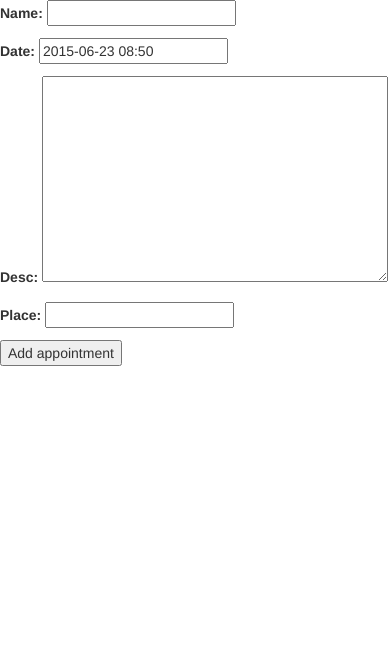
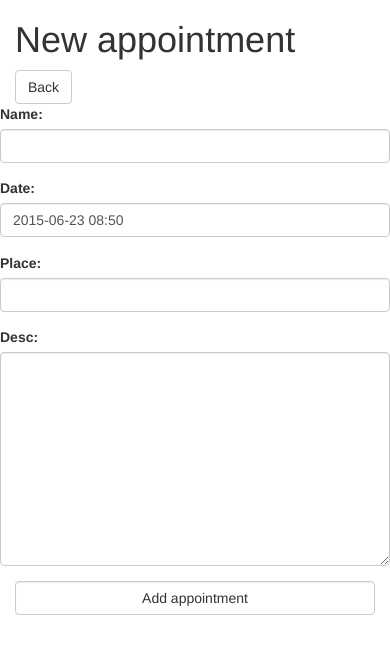
Before and after one commit to DimaWittmann/commute-together, a Django app: page /meeting/new/ in a window 390 px wide. Shown: the top 654 px of the page. Run offline with Django 3.2, Linux system fonts and the light colour scheme; some libraries are stand-ins or nearby versions.

Commit message:
styled pages

```diff
--- a/commute_together/commute_together/templates/new_meeting.html
+++ b/commute_together/commute_together/templates/new_meeting.html
@@ -2,16 +2,61 @@
 
 {% block title %}New meeting{% endblock %}
 {% block content %}
-	<form action="/meeting/new/" method="POST">
+<div class="container">
+
+	<h1>New appointment</h1>
+
+	<div class="row">
+		<div class="col-md-2">
+			<a href="/meeting/"class="btn btn-default" type="submit">Back </a>
+		</div>
+	</div>
+
+	<form action="/meeting/new/" method="POST" role="form" class="form-horizontal">
 		{% csrf_token %}
-		{{ form.as_p }}
-		<input type="submit" value="Add appointment">
+
+			<div class="form-group">
+				{{ form.name.errors }}
+				{{ form.name.label_tag }}
+				{{ form.name }}
+			</div>
+
+			<div class="row">
+				<div class="form-group col-sm-5">
+					{{ form.date.errors }}
+					{{ form.date.label_tag }}
+					{{ form.date }}
+				</div>
+				<div class="col-sm-2"></div>
+				<div class="form-group  col-sm-5">
+					{{ form.place.errors }}
+					{{ form.place.label_tag }}
+					{{ form.place }}
+				</div>
+			</div>
+
+			<div class="form-group">
+				{{ form.desc.errors }}
+				{{ form.desc.label_tag }}
+				{{ form.desc }}
+			</div>
+
+		<div class="form-group">
+			<div class="col-sm-12">
+				<input class="btn btn-default" type="submit" value="Add appointment">
+			</div>
+		</div>
 	</form>
-
+</div>
 {% endblock %}
 
 {% block script %}
 	<script>
+		$(document).ready(function() {
+			$('input').addClass("form-control");
+			$('textarea').addClass("form-control");
+			$('textarea').attr("row", "5");
+		});
 
 		$(document).ready(function() {
 
```
Also changed, not shown: commute_together/commute_together/templates/home.html (+4 -3 lines), commute_together/commute_together/templates/meeting.html (+22 -2 lines), commute_together/commute_together/templates/schedule.html (+7 -1 lines), LICENSE.md (added), README.md.
